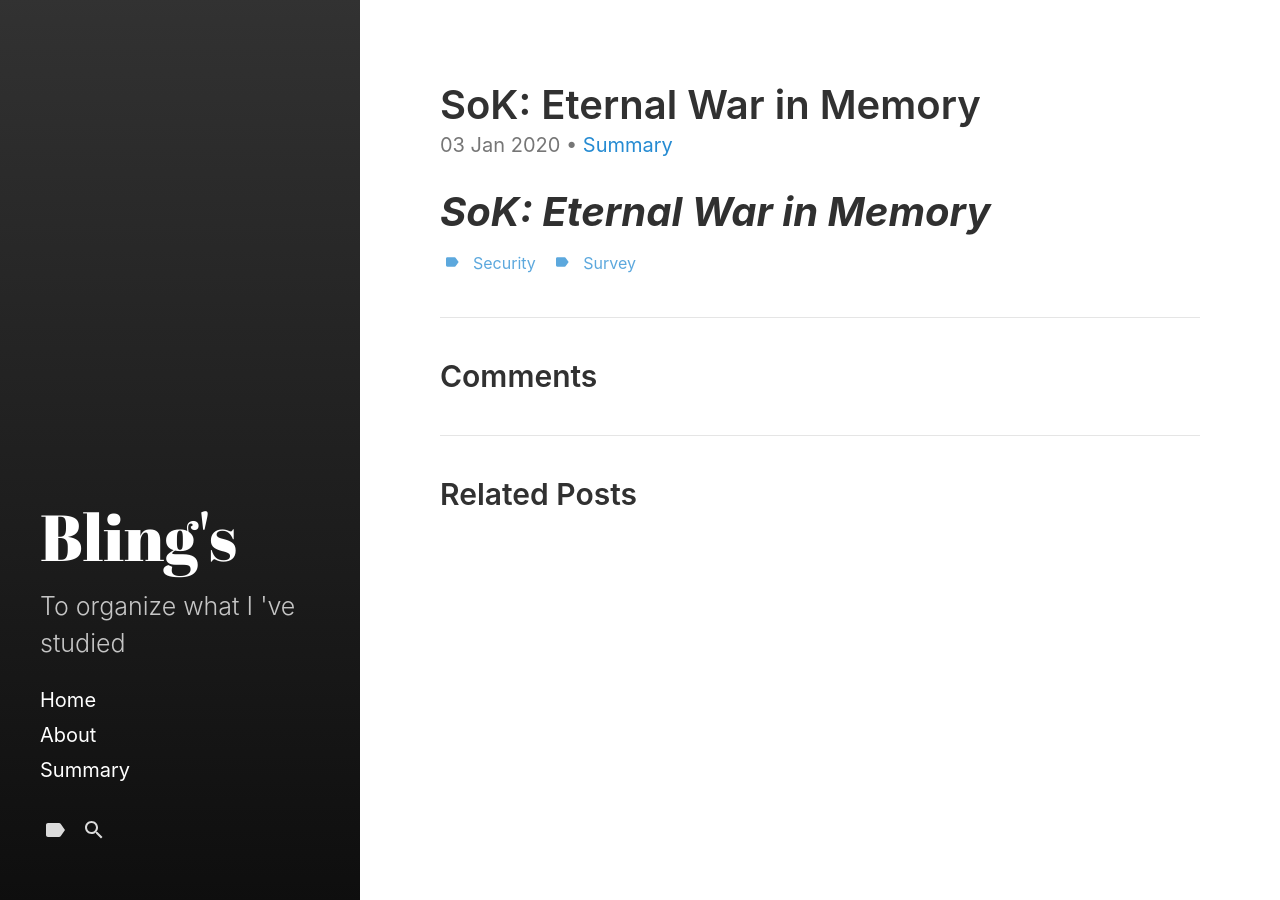
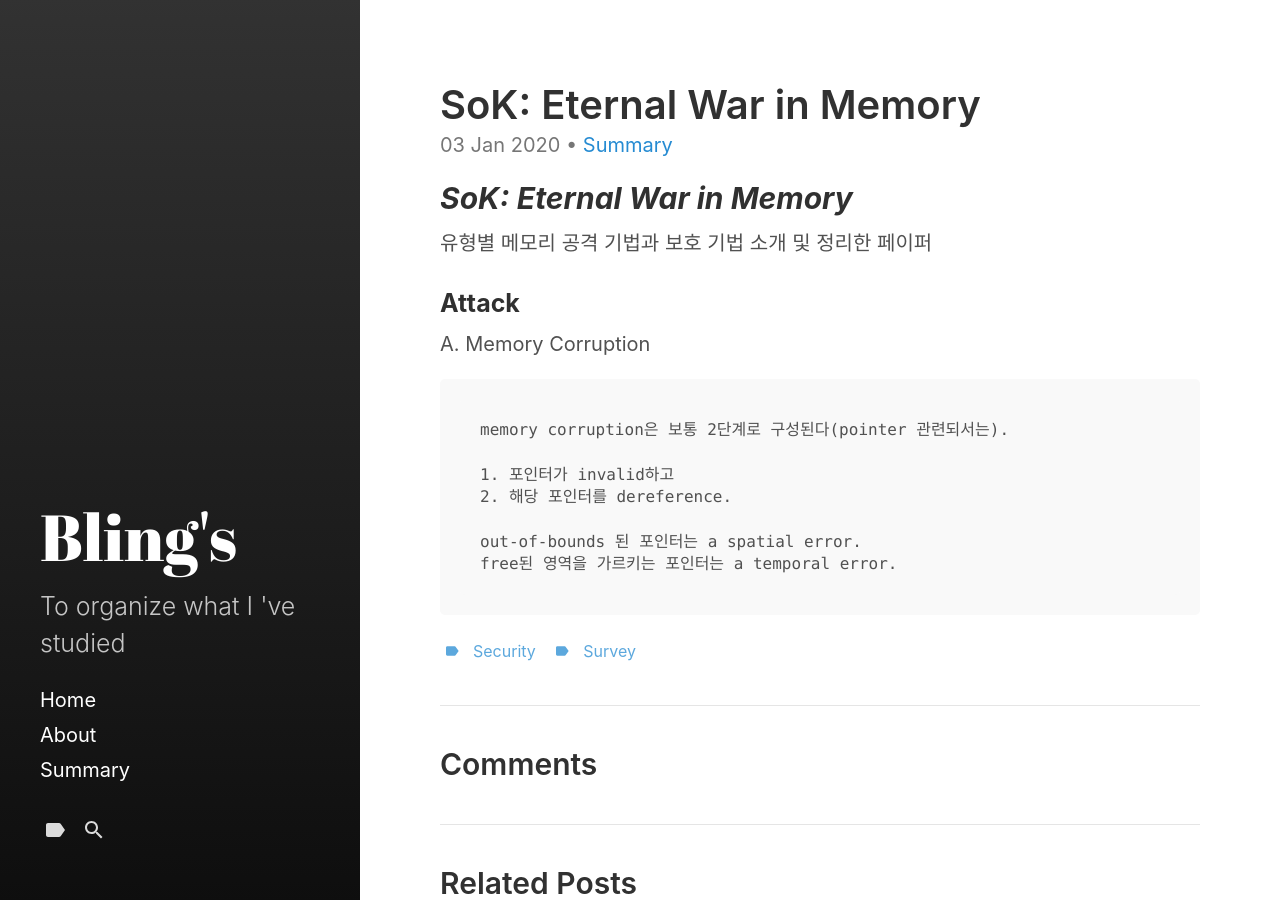
Before and after one commit to blingcho/blingcho.github.io, a Jekyll site: the page built from _posts/survey/2020-01-03-Sok-eternal-war-in-memory.md, in a window 1280 px wide. Built offline with Jekyll 4.4.1, drawn with Linux system fonts in a browser that asks for light colours.

Commit message:
20-01-10

```diff
--- a/_posts/survey/2020-01-03-Sok-eternal-war-in-memory.md
+++ b/_posts/survey/2020-01-03-Sok-eternal-war-in-memory.md
@@ -8,4 +8,17 @@ tags:
   - survey
 ---
 
-# ***SoK: Eternal War in Memory***
+## ***SoK: Eternal War in Memory***
+
+유형별 메모리 공격 기법과 보호 기법 소개 및 정리한 페이퍼
+
+### **Attack**
+ A. Memory Corruption
+
+    memory corruption은 보통 2단계로 구성된다(pointer 관련되서는).
+
+    1. 포인터가 invalid하고
+    2. 해당 포인터를 dereference.
+
+    out-of-bounds 된 포인터는 a spatial error.
+    free된 영역을 가르키는 포인터는 a temporal error.
```
